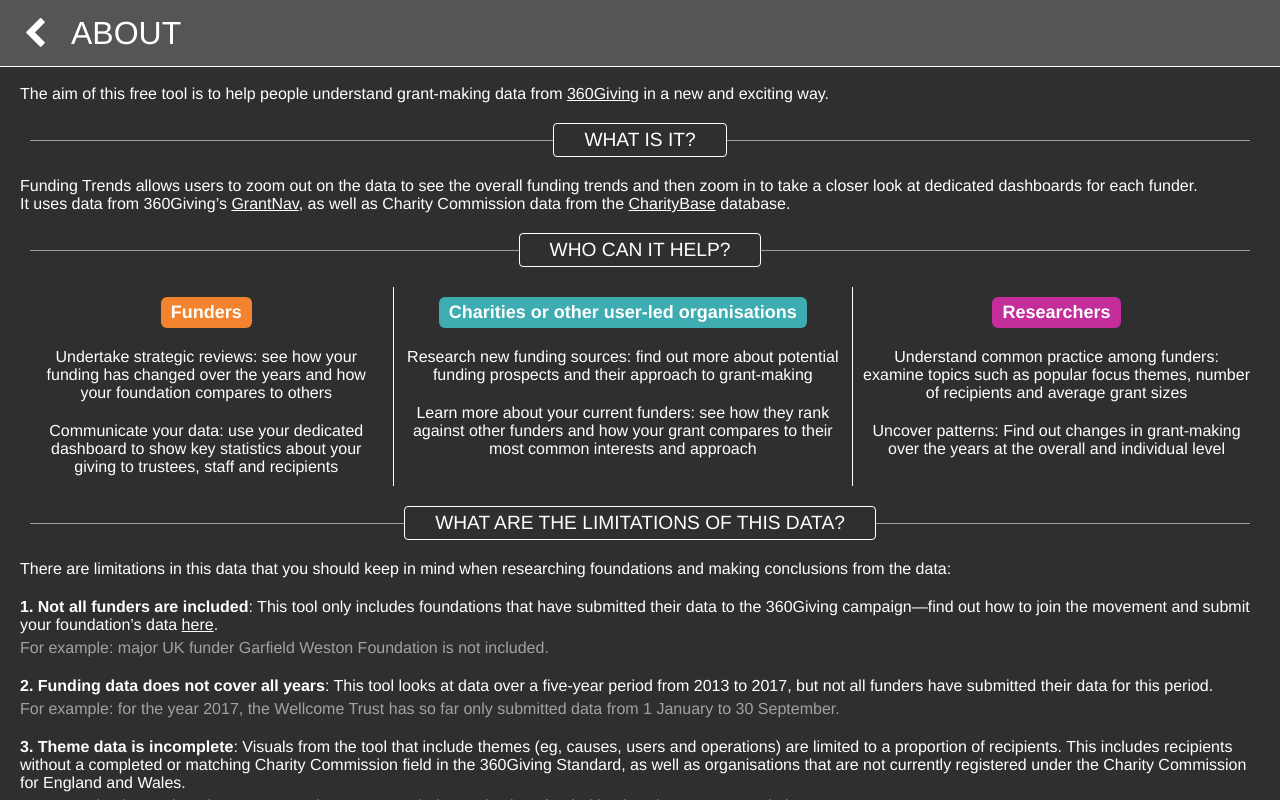
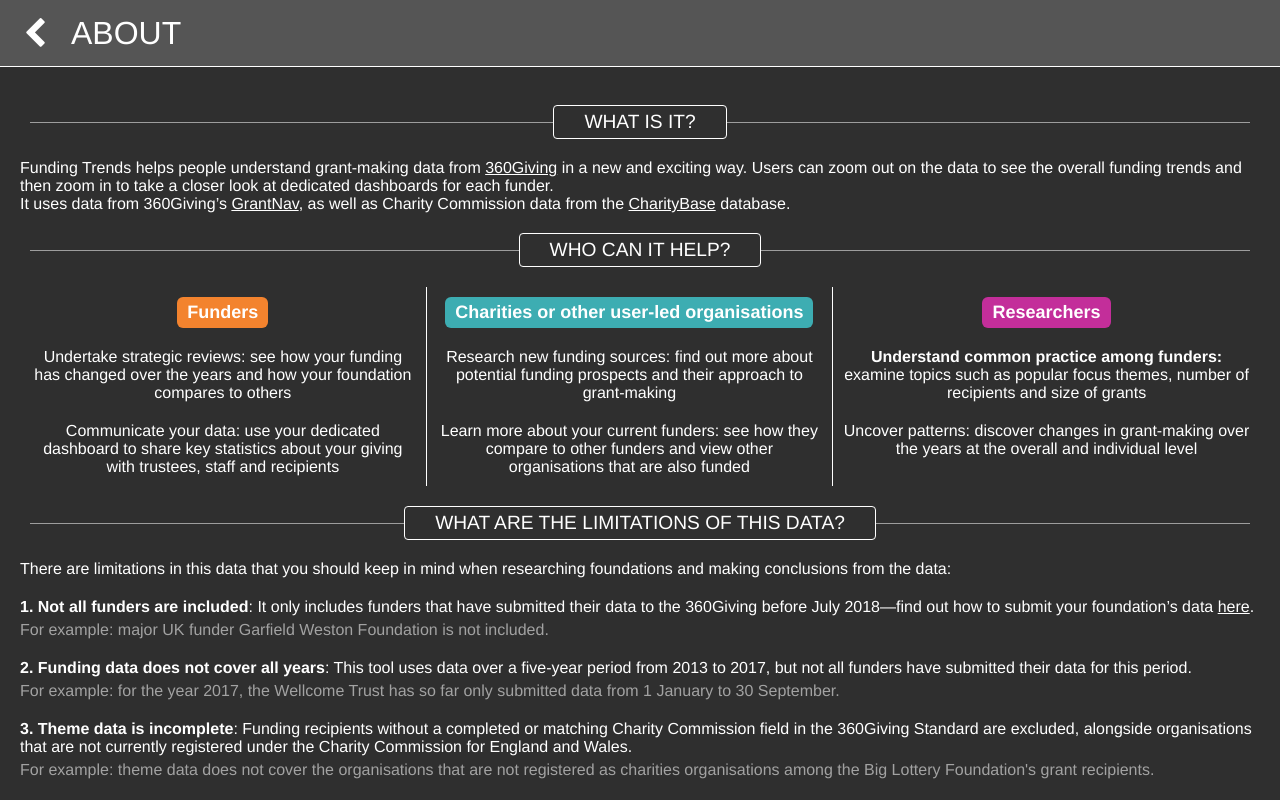
Before and after one commit to JPVSilva88/funding-trends, a React (Create React App) app: page / in a window 1280 px wide. Both pictures are taken after a click on the element "About". Shown: the top 800 px of the page. Built offline with nearby package versions, Linux system fonts and the light colour scheme.

Commit message:
Changes to About page

```diff
--- a/src/components/About.js
+++ b/src/components/About.js
@@ -25,48 +25,56 @@
                 </div>
             </div>
             <div className="about-content">
-                <div>The aim of this free tool is to help people understand grant-making data from <a className="link" href="http://www.threesixtygiving.com" target="_blank">360Giving</a> in a new and exciting way.</div>
                 <div className="section-title"><span>What is it?</span></div>
-                <div>Funding Trends allows users to zoom out on the data to see the overall funding trends and then zoom in to take a closer look at dedicated dashboards for each funder.</div>
+                <div>Funding Trends helps people understand grant-making data from <a className="link" href="http://www.threesixtygiving.com" target="_blank">360Giving</a> in a new and exciting way. Users can zoom out on the data to see the overall funding trends and then zoom in to take a closer look at dedicated dashboards for each funder.</div>
                 <div>It uses data from 360Giving’s <a className="link" href="http://grantnav.threesixtygiving.org/" target="_blank">GrantNav</a>, as well as Charity Commission data from the <a className="link" href="https://charitybase.uk/" target="_blank">CharityBase</a> database.</div>
                 <div className="section-title"><span>Who can it help?</span></div>
                 <div className="about-help">
                     <div>
                         <div className="about-help--title"><div>Funders</div></div>
                         <div>Undertake strategic reviews: see how your funding has changed over the years and how your foundation compares to others</div>
-                        <div>Communicate your data: use your dedicated dashboard to show key statistics about your giving to trustees, staff and recipients</div>
+                        <div>Communicate your data: use your dedicated dashboard to share key statistics about your giving with trustees, staff and recipients</div>
                     </div>
                     <div>
                         <div className="about-help--title"><div>Charities or other user-led organisations</div></div>
                         <div>Research new funding sources: find out more about potential funding prospects and their approach to grant-making</div>
-                        <div>Learn more about your current funders: see how they rank against other funders and how your grant compares to their most common interests and approach</div>
+                        <div>Learn more about your current funders: see how they compare to other funders and view other organisations that are also funded</div>
                     </div>
                     <div>
                         <div className="about-help--title"><div>Researchers</div></div>
-                        <div>Understand common practice among funders: examine topics such as popular focus themes, number of recipients and average grant sizes</div>
-                        <div>Uncover patterns: Find out changes in grant-making over the years at the overall and individual level</div>
+                        <div><span className="about-bold color">Understand common practice among funders:</span> examine topics such as popular focus themes, number of recipients and size of grants</div>
+                        <div>Uncover patterns: discover changes in grant-making over the years at the overall and individual level</div>
                     </div>
                 </div>
                 <div className="section-title"><span>What are the limitations of this data?</span></div>
                 <div className="about-space">There are limitations in this data that you should keep in mind when researching foundations and making conclusions from the data:</div>
-                <div><span className="about-bold color">1.	Not all funders are included</span>: This tool only includes foundations that have submitted their data to the 360Giving campaign—find out how to join the movement and submit your foundation’s data <a className="link" href="http://www.threesixtygiving.org/support/publish-data/" target="_blank">here</a>.</div>
+                <div><span className="about-bold color">1.	Not all funders are included</span>: It only includes funders that have submitted their data to the 360Giving before July 2018—find out how to submit your foundation’s data <a className="link" href="http://www.threesixtygiving.org/support/publish-data/" target="_blank">here</a>.</div>
                 <div className="about-example">For example: major UK funder Garfield Weston Foundation is not included.</div>
-                <div><span className="about-bold color2">2.	Funding data does not cover all years</span>: This tool looks at data over a five-year period from 2013 to 2017, but not all funders have submitted their data for this period.</div>
+                <div><span className="about-bold color2">2.	Funding data does not cover all years</span>: This tool uses data over a five-year period from 2013 to 2017, but not all funders have submitted their data for this period.</div>
                 <div className="about-example">For example: for the year 2017, the Wellcome Trust has so far only submitted data from 1 January to 30 September.</div>
-                <div><span className="about-bold color3">3.	Theme data is incomplete</span>: Visuals from the tool that include themes (eg, causes, users and operations) are limited to a proportion of recipients. This includes recipients without a completed or matching Charity Commission field in the 360Giving Standard, as well as organisations that are not currently registered under the Charity Commission for England and Wales.</div>
-                <div className="about-example">For example: theme data does not cover the many user-led organisations funded by the Big Lottery Foundation.</div>
-                <div><span className="about-bold color">4. It is also important</span> to note that recipients can be listed under more than one category within each theme. This is because the tool uses the Charity Commission’s non-distinct approach to categorising charities under themes.</div>
-                <div className="about-example">For example: under the theme of cause, NSPCC is categorised as both ‘education/training’ and ‘general charitable purposes’, so a funder is considered as supporting both categories.</div>
+                <div><span className="about-bold color3">3.	Theme data is incomplete</span>: Funding recipients without a completed or matching Charity Commission field in the 360Giving Standard are excluded, alongside organisations that are not currently registered under the Charity Commission for England and Wales.</div>
+                <div className="about-example">For example: theme data does not cover the organisations that are not registered as charities organisations among the Big Lottery Foundation's grant recipients.</div>
+                <div><span className="about-bold color">4. Recipients can be listed under more than one category within each theme:</span> This is because the tool uses the Charity Commission’s non-distinct approach to categorising charities under multiple themes.</div>
+                <div className="about-example">For example: as NSPCC is categorised under both ‘education/training’ and ‘general charitable purposes’, it's funders are listed as supporting both categories.</div>
                 <div className="section-title"><span>Who created this tool?</span></div>
                 <div>This tool was created by João Silva and Oliver Carrington as a submission to Digging the Data, the 360Giving data visualisation challenge.</div>
-                <div>João Silva is a frontend software developer. He has created (something) software programmes for advertising and HR companies based in London and Berlin. What kind of software and programmes that you use. Data viz for World Cup. This is his first work on a project for the social sector.</div>
-                <div>(Photo and Twitter handle)</div>
-                <div>Oliver is a charity sector professional with experience in the UK and Japan. He has worked as a grant manager for foundations and also as a consultant for New Philanthropy Capital (NPC), where he advised funders on grant-making best practice, strategy and evaluation. He has authored a number of published reports, featuring topics such as <a className="link" href="https://www.thinknpc.org/publications/data-visualisation-whats-it-all-about/" target="_blank">data visualisation</a>, <a className="link" href="https://www.thinknpc.org/publications/funders-influence-for-good/" target="_blank">campaigning for grant-makers</a> and <a className="link" href="https://www.thinknpc.org/publications/funders-grantee-effectiveness/" target="_blank">funding capacity building</a>.</div>
-                <div>(Photo and Twitter handle)</div>
+                <div className="about-creators">
+                    <div className="joao">
+                        <div className="about-image"/>
+                        <div className="about-name">João Silva</div>
+                        <div>João is a frontend developer. Originally from Portugal, he has worked in his field for companies in London and Berlin. He has created several graphics visualising data from sporting statistics, but this is his first project for the social sector.</div>
+                    </div>
+                    <div className="oliver">
+                        <div className="about-image"/>
+                        <div className="about-name">Oliver Carrington</div>
+                        <div>Oliver is a charity sector professional with experience in the UK and Japan. He has worked as a grant manager for foundations and advised funders as a consultant at NPC. He's also authored reports on <a className="link" href="https://www.thinknpc.org/publications/data-visualisation-whats-it-all-about/" target="_blank">data visualisation</a>, <a className="link" href="https://www.thinknpc.org/publications/funders-influence-for-good/" target="_blank">campaigning for grant-makers</a> and <a className="link" href="https://www.thinknpc.org/publications/funders-grantee-effectiveness/" target="_blank">funding capacity building</a>.</div>
+                    </div>
+                </div>
                 <div className="bottom-note">
                     <div>This tool is freely available under the <a className="link-rev" href="https://creativecommons.org/licenses/by/4.0/" target="_blank">Creative Commons 4.0 licence</a>.</div>
                     <div>The grant funding data comes from <a className="link-rev" href="http://grantnav.threesixtygiving.org/datasets/" target="_blank">GrantNav</a>, a <a className="link-rev" href="http://www.threesixtygiving.org/" target="_blank">360Giving</a> application released under the terms of the <a className="link-rev" href="https://creativecommons.org/licenses/by-sa/4.0/" target="_blank">Creative Commons Attribution Sharealike licence (CC-BY-SA)</a>.</div>
                     <div>The Charity Commission data for the themes comes from <a className="link-rev" href="https://charitybase.uk/" target="_blank">CharityBase</a> The original data comes from the <a className="link-rev" href="http://data.charitycommission.gov.uk/" target="_blank">Charity Commission data files</a> provided under an <a className="link-rev" href="https://www.nationalarchives.gov.uk/doc/open-government-licence/version/3/" target="_blank">Open Government Licence</a>.</div>
+                    <div>Icon stuff <a className="link-rev" href="https://charitybase.uk/" target="_blank">CharityBase</a> The original data comes from the <a className="link-rev" href="http://data.charitycommission.gov.uk/" target="_blank">Charity Commission data files</a> provided under an <a className="link-rev" href="https://www.nationalarchives.gov.uk/doc/open-government-licence/version/3/" target="_blank">Font Awesome</a>.</div>
                 </div>
             </div>
         </div>;
```
Also changed, not shown: src/less/About.less (+38 -0 lines).
